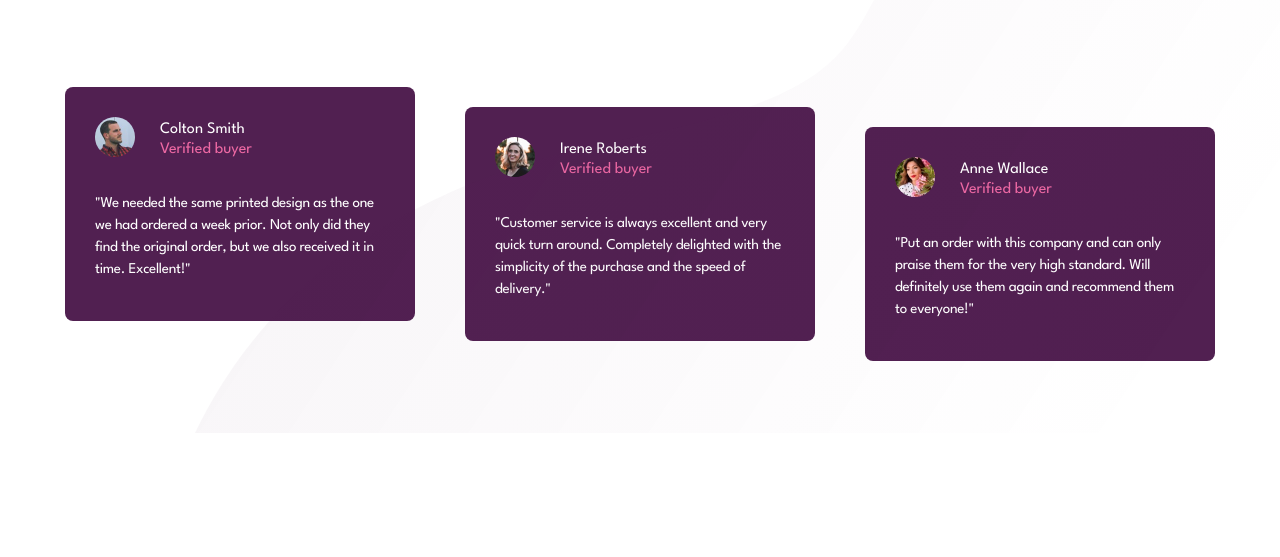
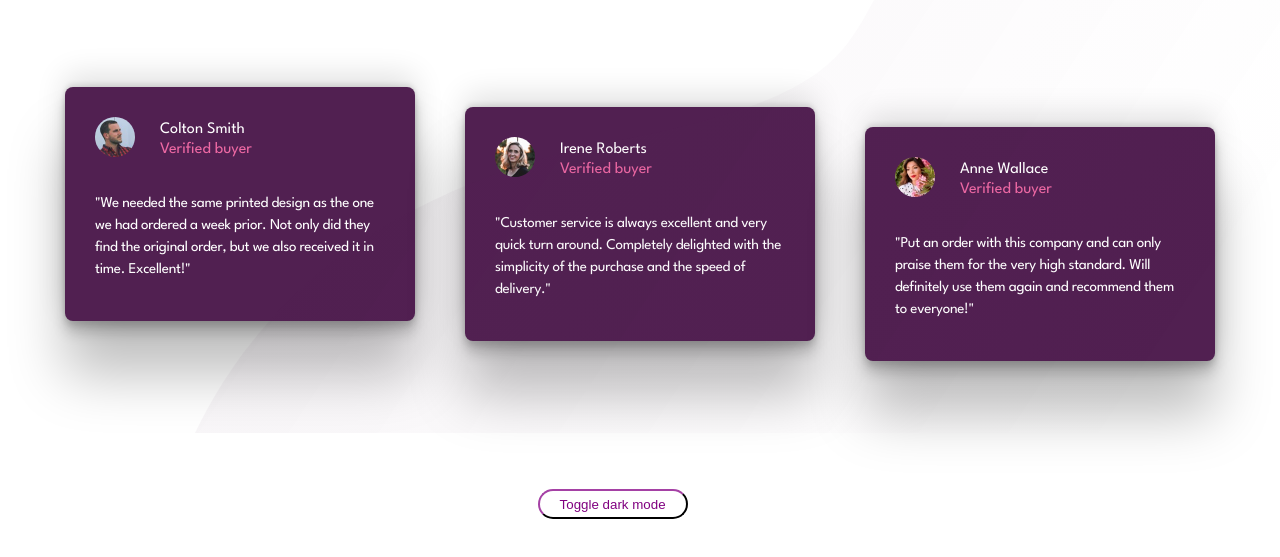
Before and after one commit to MihneaValeanu/07-Reviewers-Page, a plain HTML site: page index.html in a window 1280 px wide. Shown: the part 367-924 px from the top of the page. Before the commit the page ends 856 px from the top, so only its background shows below. Drawn offline with Linux system fonts and the light colour scheme.

Commit message:
second commit

```diff
--- a/index.html
+++ b/index.html
@@ -9,8 +9,6 @@
       sizes="32x32"
       href="./images/favicon-32x32.png"
     />
-    <link rel="preconnect" href="https://fonts.googleapis.com" />
-    <link rel="preconnect" href="https://fonts.gstatic.com" crossorigin />
     <link
       href="https://fonts.googleapis.com/css2?family=League+Spartan:wght@400;500;700&display=swap"
       rel="stylesheet"
@@ -72,8 +70,8 @@
         </div>
       </div>
       <div class="container__bottom">
-        <div class="container__bottom__card">
-          <div class="container__bottom__card__element">
+        <div class="container__bottom__card left">
+          <div class="container__bottom__card__element ">
             <img src="./images/image-colton.jpg">
             <div class="container__bottom__card__element__wrap">
               <p class="WhiteName">Colton Smith</p>
@@ -124,5 +122,12 @@
         alt="design"
       />
     </div>
+    <button class="toggle" onclick="myFunction()">Toggle dark mode</button>
+    <script>
+      function myFunction() {
+         var element = document.body;
+         element.classList.toggle("dark-mode");
+      }
+      </script>
   </body>
 </html>
--- a/style.css
+++ b/style.css
@@ -15,7 +15,7 @@
 
 .container__top {
   display: flex;
-  /* justify-content: space-between; */
+  justify-content: space-between;
   align-items: center;
   width: 80%;
 }
@@ -98,6 +98,7 @@
 
 .last{
   margin-left: 120px;
+
 }
 .container__bottom{
   display: flex;
@@ -139,7 +140,7 @@ padding: 30px;
   margin-top: 5px;
 }
 .contaier__bottom__card__element__text{
-  font-style: normal;
+font-style: normal;
 font-size: 15px;
 line-height: 22px;
 letter-spacing: -0.303571px;
@@ -147,9 +148,35 @@ color: #FFFFFF;
 margin-top: 30px;
 }
 
+.left{
+  box-shadow: rgba(0, 0, 0, 0.25) 0px 54px 55px, rgba(0, 0, 0, 0.12) 0px -12px 30px, rgba(0, 0, 0, 0.12) 0px 4px 6px, rgba(0, 0, 0, 0.17) 0px 12px 13px, rgba(0, 0, 0, 0.09) 0px -3px 5px;
+}
+
 .center{
   margin-top: 40px;
+  box-shadow: rgba(0, 0, 0, 0.25) 0px 54px 55px, rgba(0, 0, 0, 0.12) 0px -12px 30px, rgba(0, 0, 0, 0.12) 0px 4px 6px, rgba(0, 0, 0, 0.17) 0px 12px 13px, rgba(0, 0, 0, 0.09) 0px -3px 5px;
 }
 .right{
   margin-top: 80px;
+  box-shadow: rgba(0, 0, 0, 0.25) 0px 54px 55px, rgba(0, 0, 0, 0.12) 0px -12px 30px, rgba(0, 0, 0, 0.12) 0px 4px 6px, rgba(0, 0, 0, 0.17) 0px 12px 13px, rgba(0, 0, 0, 0.09) 0px -3px 5px;
 }
+.dark-mode {
+  background-color: black;
+  color: white;
+}
+
+.toggle{
+  width: 150px;
+  height: 30px;
+  margin-left: 42%;
+  margin-bottom: 60px;
+  color: purple;
+  background-color: white;
+  border-radius: 20px;
+  border-color: #512051;
+}
+
+.toggle:hover{
+  background-color: purple;
+  color: white;
+}
```
